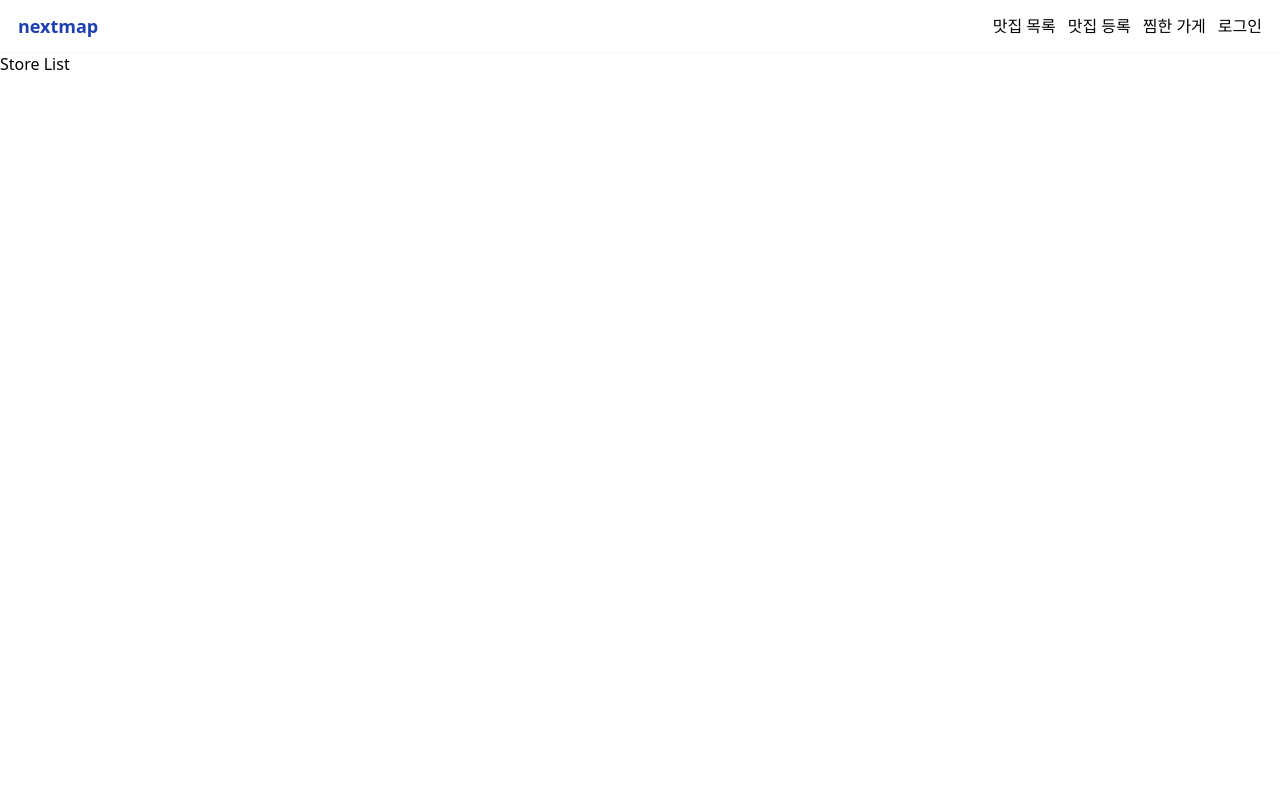
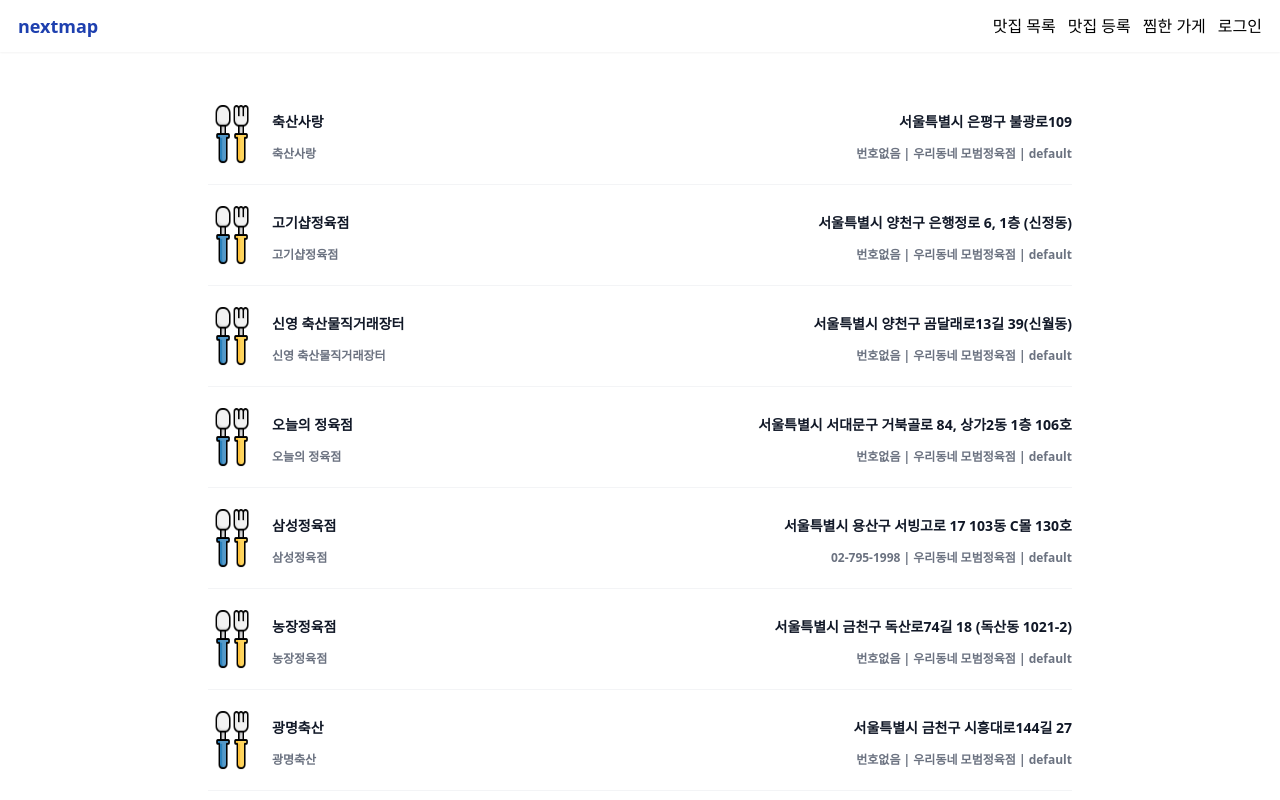
Before and after one commit to CEJSH/next-map, a Next.js app: page /stores in a window 1280 px wide. Shown: the top 800 px of the page. Built offline with nearby package versions, Linux system fonts and the light colour scheme; no server answers.

Commit message:
getServerSideProps

```diff
--- a/src/pages/stores/index.tsx
+++ b/src/pages/stores/index.tsx
@@ -1,7 +1,54 @@
-export default function StoreListPage() {
+import { StoreType } from "@/interface";
+import Image from "next/image";
+
+export default function StoreListPage({ stores }: { stores: StoreType[] }) {
   return (
-    <div>
-      <h1>Store List</h1>
+    <div className="px-4 md:max-w-4xl mx-auto py-8">
+      <ul role="list" className="divide-y divide-gray-100">
+        {stores?.map((store, index) => {
+          return (
+            <li className="flex justify-between gap-x-6 py-5" key={index}>
+              <div className="flex gap-x-4">
+                <Image
+                  width={48}
+                  height={48}
+                  alt="아이콘 이미지"
+                  src={
+                    store?.bizcnd_code_nm
+                      ? `/images/markers/${store?.bizcnd_code_nm}.png`
+                      : "/images/markers/default.png"
+                  }
+                />
+                <div>
+                  <div className="text-sm font-semibold leading-9 text-gray-900">
+                    {store?.upso_nm}
+                  </div>
+                  <div className="mt-1 text-xs font-semibold leading-5 text-gray-500">
+                    {store?.upso_nm}
+                  </div>
+                </div>
+              </div>
+              <div className="hidden sm:flex sm:flex-col sm:items-end">
+                <div className="text-sm font-semibold leading-9 text-gray-900">
+                  {store?.rdn_code_nm}
+                </div>{" "}
+                <div className="mt-1 text-xs font-semibold leading-5 text-gray-500">
+                  {store?.tel_no || "번호없음"} | {store?.crtfc_gbn_nm} |{" "}
+                  {store?.bizcnd_code_nm}
+                </div>
+              </div>
+            </li>
+          );
+        })}
+      </ul>
     </div>
   );
 }
+
+export async function getServerSideProps() {
+  const stores = await fetch(
+    `${process.env.NEXT_PUBLIC_API_URL}/api/stores`
+  ).then((res) => res.json());
+
+  return { props: { stores } };
+}
```
